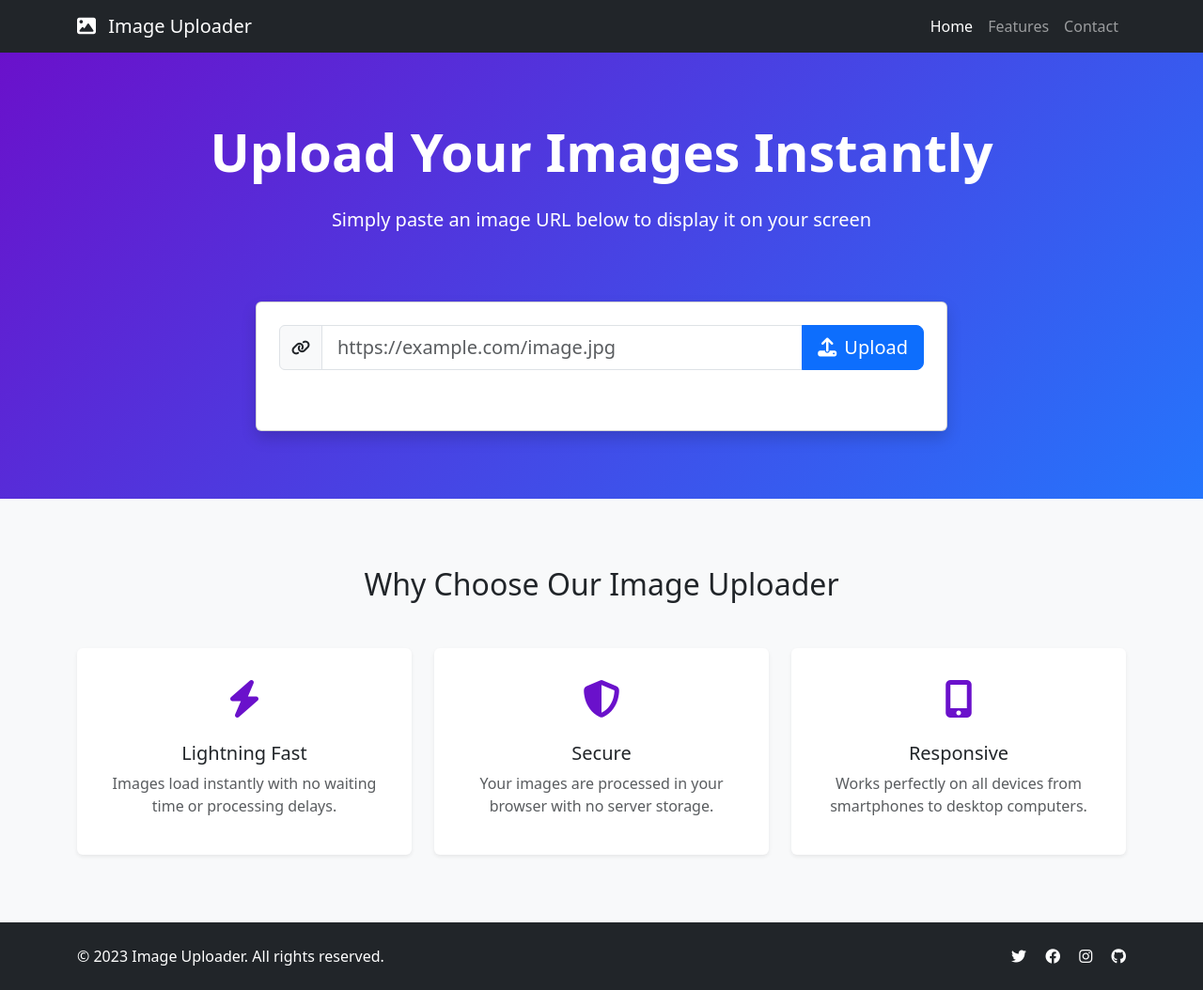
After one commit to 9hakboiii/3rd_project_django, a Django app: template templates/upload/upload_page(proto).html in a window 1280 px wide. The commit adds this page. Shown: the whole page at 94% size. Run offline with Django 5.2, Linux system fonts and the light colour scheme; the template is opened without the code that fills it, so the values that code supplies are empty; parts of the project's set-up code (start-up, migrations or seed data) failed here and were passed over; some libraries are stand-ins or nearby versions.

Commit message:
tem: upload 페이지 네비게이션 설정 및 작성

```diff
--- a/templates/layout/header.html
+++ b/templates/layout/header.html
@@ -12,7 +12,7 @@
             </p>
             <div class="mt-8 flex justify-center">
                 <div class="inline-flex rounded-md shadow">
-                    <a href="#"
+                    <a href="{% url 'upload:upload_url' %}"
                        class="inline-flex items-center justify-center px-5 py-3 border border-transparent text-base font-medium rounded-md text-white bg-youtube hover:bg-red-700">
                         Analyze Your Thumbnails
                         <i class="fas fa-arrow-right ml-2"></i>
--- /dev/null
+++ b/templates/upload/upload_page(proto).html
@@ -0,0 +1,242 @@
+<!DOCTYPE html>
+<html lang="en">
+    <head>
+        <meta charset="UTF-8">
+        <meta name="viewport" content="width=device-width, initial-scale=1.0">
+        <title>Image Uploader</title>
+        <!-- Bootstrap 5 CSS -->
+        <link href="https://cdn.jsdelivr.net/npm/bootstrap@5.3.0/dist/css/bootstrap.min.css"
+              rel="stylesheet">
+        <!-- Font Awesome for icons -->
+        <link rel="stylesheet"
+              href="https://cdnjs.cloudflare.com/ajax/libs/font-awesome/6.4.0/css/all.min.css">
+        <style>
+        .hero-section {
+            background: linear-gradient(135deg, #6a11cb 0%, #2575fc 100%);
+            color: white;
+        }
+
+        .image-preview {
+            transition: all 0.3s ease;
+            border-radius: 10px;
+            max-height: 400px;
+            object-fit: contain;
+        }
+
+        .btn-upload {
+            transition: all 0.3s ease;
+        }
+
+        .btn-upload:hover {
+            transform: translateY(-2px);
+            box-shadow: 0 5px 15px rgba(0, 0, 0, 0.1);
+        }
+
+        .feature-icon {
+            font-size: 2.5rem;
+            margin-bottom: 1rem;
+            color: #6a11cb;
+        }
+        </style>
+    </head>
+    <body>
+        <!-- Navigation Bar -->
+        <nav class="navbar navbar-expand-lg navbar-dark bg-dark">
+            <div class="container">
+                <a class="navbar-brand" href="#">
+                    <i class="fas fa-image me-2"></i>
+                    Image Uploader
+                </a>
+                <button class="navbar-toggler"
+                        type="button"
+                        data-bs-toggle="collapse"
+                        data-bs-target="#navbarNav">
+                    <span class="navbar-toggler-icon"></span>
+                </button>
+                <div class="collapse navbar-collapse" id="navbarNav">
+                    <ul class="navbar-nav ms-auto">
+                        <li class="nav-item">
+                            <a class="nav-link active" href="#">Home</a>
+                        </li>
+                        <li class="nav-item">
+                            <a class="nav-link" href="#">Features</a>
+                        </li>
+                        <li class="nav-item">
+                            <a class="nav-link" href="#">Contact</a>
+                        </li>
+                    </ul>
+                </div>
+            </div>
+        </nav>
+        <!-- Hero Section -->
+        <section class="hero-section py-5">
+            <div class="container text-center py-4">
+                <h1 class="display-4 fw-bold mb-4">Upload Your Images Instantly</h1>
+                <p class="lead mb-5">Simply paste an image URL below to display it on your screen</p>
+                <!-- Image Preview -->
+                <div class="row justify-content-center mb-4">
+                    <div class="col-md-8">
+                        <div id="previewContainer" class="d-none">
+                            <div class="card bg-white shadow">
+                                <div class="card-header d-flex justify-content-between align-items-center">
+                                    <h5 class="mb-0">Image Preview</h5>
+                                    <button id="closePreview" class="btn btn-sm btn-outline-danger">
+                                        <i class="fas fa-times"></i>
+                                    </button>
+                                </div>
+                                <div class="card-body text-center p-4">
+                                    <img id="imagePreview"
+                                         src=""
+                                         alt="Preview"
+                                         class="img-fluid image-preview">
+                                </div>
+                            </div>
+                        </div>
+                    </div>
+                </div>
+                <!-- Upload Form -->
+                <div class="row justify-content-center">
+                    <div class="col-md-8">
+                        <div class="card shadow">
+                            <div class="card-body p-4">
+                                <div class="input-group mb-3">
+                                    <span class="input-group-text">
+                                        <i class="fas fa-link"></i>
+                                    </span>
+                                    <input type="url"
+                                           id="imageUrl"
+                                           class="form-control form-control-lg"
+                                           placeholder="https://example.com/image.jpg"
+                                           required>
+                                    <button id="uploadBtn"
+                                            class="btn btn-primary btn-lg btn-upload"
+                                            type="button">
+                                        <i class="fas fa-upload me-2"></i>Upload
+                                    </button>
+                                </div>
+                                <small class="text-white-50">Enter a valid image URL (JPG, PNG, GIF, etc.)</small>
+                            </div>
+                        </div>
+                    </div>
+                </div>
+            </div>
+        </section>
+        <!-- Features Section -->
+        <section class="py-5 bg-light">
+            <div class="container py-4">
+                <h2 class="text-center mb-5">Why Choose Our Image Uploader</h2>
+                <div class="row g-4">
+                    <div class="col-md-4">
+                        <div class="card h-100 border-0 shadow-sm">
+                            <div class="card-body text-center p-4">
+                                <div class="feature-icon">
+                                    <i class="fas fa-bolt"></i>
+                                </div>
+                                <h3 class="h5">Lightning Fast</h3>
+                                <p class="text-muted">Images load instantly with no waiting time or processing delays.</p>
+                            </div>
+                        </div>
+                    </div>
+                    <div class="col-md-4">
+                        <div class="card h-100 border-0 shadow-sm">
+                            <div class="card-body text-center p-4">
+                                <div class="feature-icon">
+                                    <i class="fas fa-shield-alt"></i>
+                                </div>
+                                <h3 class="h5">Secure</h3>
+                                <p class="text-muted">Your images are processed in your browser with no server storage.</p>
+                            </div>
+                        </div>
+                    </div>
+                    <div class="col-md-4">
+                        <div class="card h-100 border-0 shadow-sm">
+                            <div class="card-body text-center p-4">
+                                <div class="feature-icon">
+                                    <i class="fas fa-mobile-alt"></i>
+                                </div>
+                                <h3 class="h5">Responsive</h3>
+                                <p class="text-muted">Works perfectly on all devices from smartphones to desktop computers.</p>
+                            </div>
+                        </div>
+                    </div>
+                </div>
+            </div>
+        </section>
+        <!-- Footer -->
+        <footer class="bg-dark text-white py-4">
+            <div class="container">
+                <div class="row">
+                    <div class="col-md-6">
+                        <p class="mb-0">&copy; 2023 Image Uploader. All rights reserved.</p>
+                    </div>
+                    <div class="col-md-6 text-md-end">
+                        <a href="#" class="text-white me-3"><i class="fab fa-twitter"></i></a>
+                        <a href="#" class="text-white me-3"><i class="fab fa-facebook"></i></a>
+                        <a href="#" class="text-white me-3"><i class="fab fa-instagram"></i></a>
+                        <a href="#" class="text-white"><i class="fab fa-github"></i></a>
+                    </div>
+                </div>
+            </div>
+        </footer>
+        <!-- Bootstrap 5 JS Bundle with Popper -->
+        <script src="https://cdn.jsdelivr.net/npm/bootstrap@5.3.0/dist/js/bootstrap.bundle.min.js"></script>
+        <script>
+        document.addEventListener('DOMContentLoaded', function() {
+            const uploadBtn = document.getElementById('uploadBtn');
+            const imageUrl = document.getElementById('imageUrl');
+            const previewContainer = document.getElementById('previewContainer');
+            const imagePreview = document.getElementById('imagePreview');
+            const closePreview = document.getElementById('closePreview');
+
+            // Upload button click handler
+            uploadBtn.addEventListener('click', function() {
+                const url = imageUrl.value.trim();
+
+                if (!url) {
+                    alert('Please enter an image URL');
+                    return;
+                }
+
+                // Basic URL validation
+                try {
+                    new URL(url);
+                } catch (e) {
+                    alert('Please enter a valid URL');
+                    return;
+                }
+
+                // Set the image source
+                imagePreview.src = url;
+
+                // Show the preview container
+                previewContainer.classList.remove('d-none');
+
+                // Scroll to the preview
+                previewContainer.scrollIntoView({ behavior: 'smooth' });
+
+                // Clear the input
+                imageUrl.value = '';
+            });
+
+            // Close preview button
+            closePreview.addEventListener('click', function() {
+                previewContainer.classList.add('d-none');
+                imageUrl.focus();
+            });
+
+            // Allow pressing Enter in the input field
+            imageUrl.addEventListener('keypress', function(e) {
+                if (e.key === 'Enter') {
+                    uploadBtn.click();
+                }
+            });
+
+            // Check if image loaded successfully
+            imagePreview.addEventListener('error', function() {
+                alert('Failed to load the image. Please check the URL and try again.');
+                previewContainer.classList.add('d-none');
+            });
+        });
+        </script>
+    </body>
+</html>
```
Also changed, not shown: templates/upload/head.html (added, +42 -0 lines), templates/upload/upload_page.html (added, +108 -0 lines).
